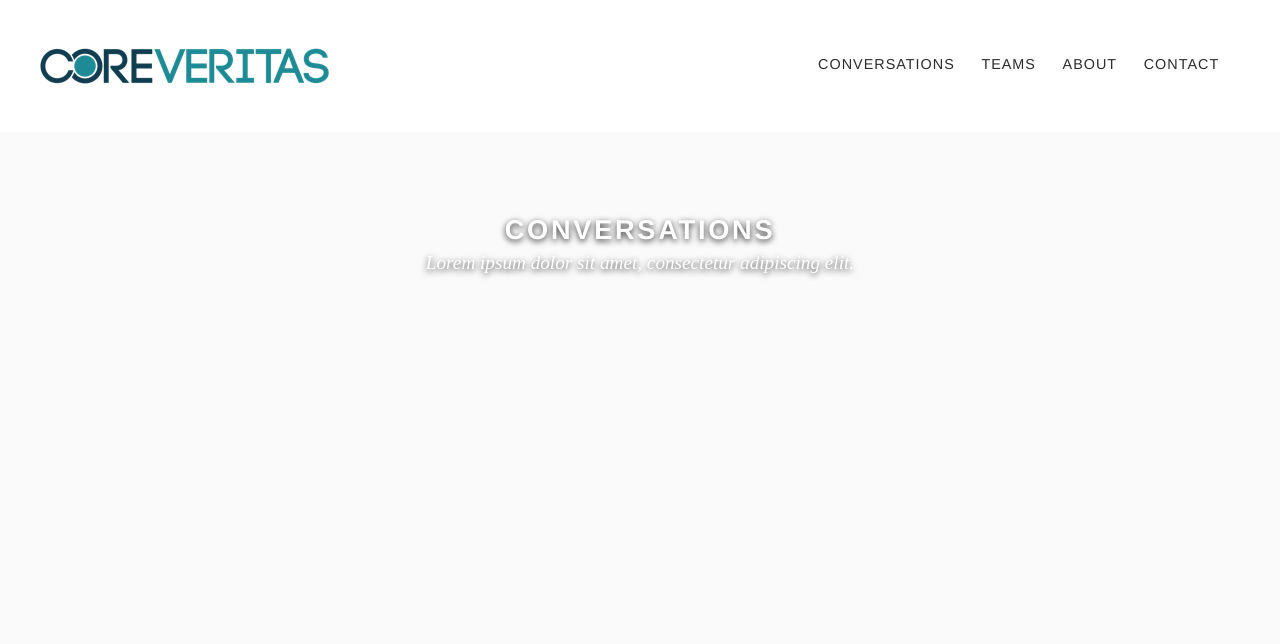
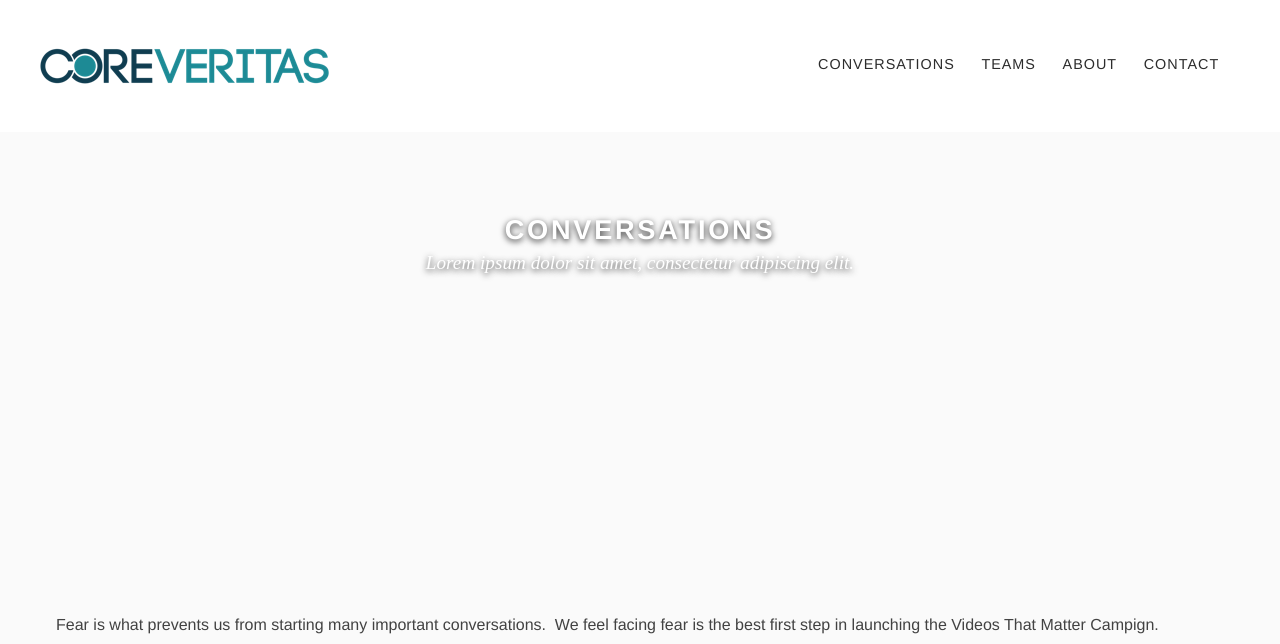
Before and after one commit to michaeldmcqueen/coreveritas.org, a Jekyll site: the page built from pages/conversation/conversation.md, in a window 1280 px wide. Shown: the top 644 px of the page. Built offline with Jekyll 4.4.1, drawn with Linux system fonts in a browser that asks for light colours; nearby versions of some CDN libraries; grey boxes are pictures that could not be loaded.

Commit message:
Updated '/pages/conversation/conversation.md' via CloudCannon

```diff
--- a/pages/conversation/conversation.md
+++ b/pages/conversation/conversation.md
@@ -7,3 +7,6 @@ header_image_path: /assets/images/sub-page-headers/Anna-Will.jpg
 quote: Conversation is food for the soul.
 quote_attribute: Mexican Proverb
 ---
+
+
+Fear is what prevents us from starting many important conversations.&nbsp; We feel facing fear is the best first step in launching the Videos That Matter Campign.&nbsp;
```
